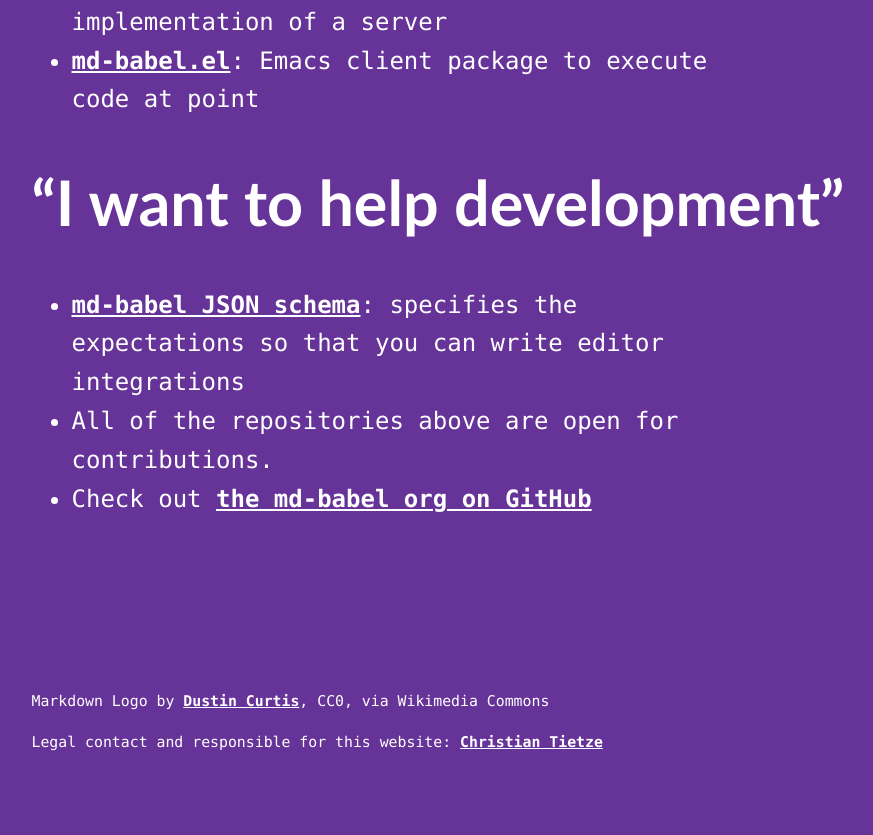
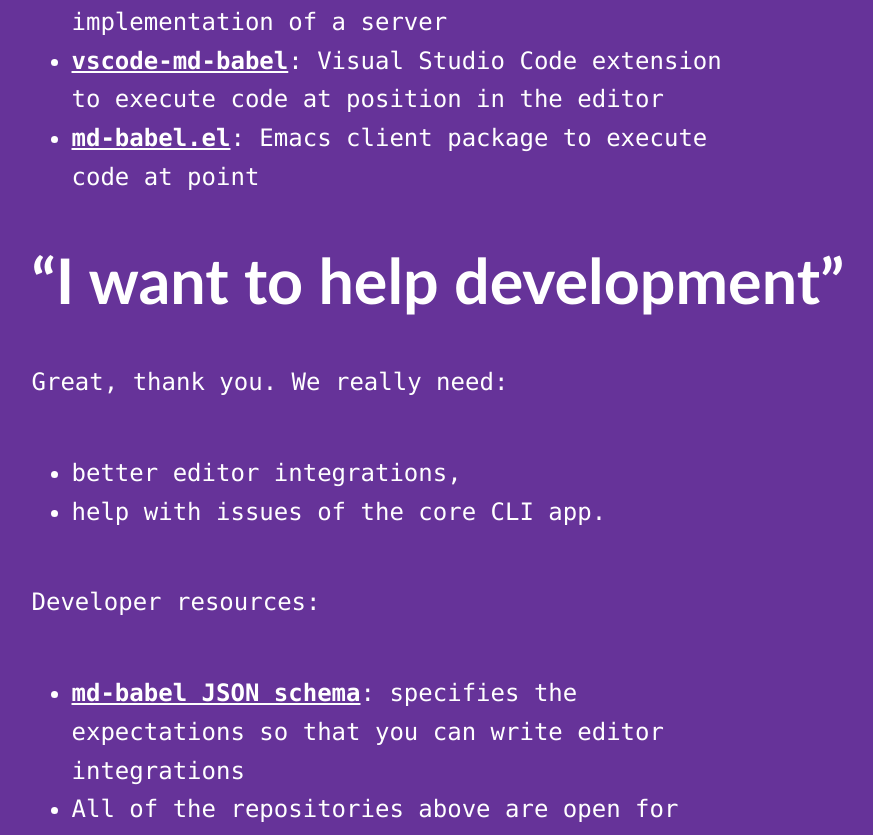
Before and after one commit to md-babel/md-babel.github.io, a plain HTML site: page index.html in a window 1280 px wide. Shown: the part 1308-2143 px from the top of the page, without its empty margins (157-1030 px from the left). Drawn offline with Linux system fonts and the light colour scheme.

Commit message:
link to VS Code extension

```diff
--- a/index.html
+++ b/index.html
@@ -81,10 +81,18 @@
       <p>We know.</p>
       <ul>
         <li><a href="https://github.com/md-babel/swift-markdown-babel">md-babel</a> CLI (Swift), the current reference implementation of a server</li>
+        <li><a href="https://github.com/md-babel/vscode-md-babel">vscode-md-babel</a>: Visual Studio Code extension to execute code at position in the editor</li>
         <li><a href="https://github.com/md-babel/md-babel.el">md-babel.el</a>: Emacs client package to execute code at point</li>
       </ul>
 
       <h2>“I want to help development”</h2>
+      <p>Great, thank you. We really need:</p>
+      <ul>
+        <li>better editor integrations,</li>
+        <li>help with issues of the core CLI app.</li>
+      </ul>
+
+      <p>Developer resources:</p>
       <ul>
         <li><a href="https://github.com/md-babel/md-babel-schema">md-babel JSON schema</a>: specifies the expectations so that you can write editor integrations</li>
         <li>All of the repositories above are open for contributions.</li>
```
